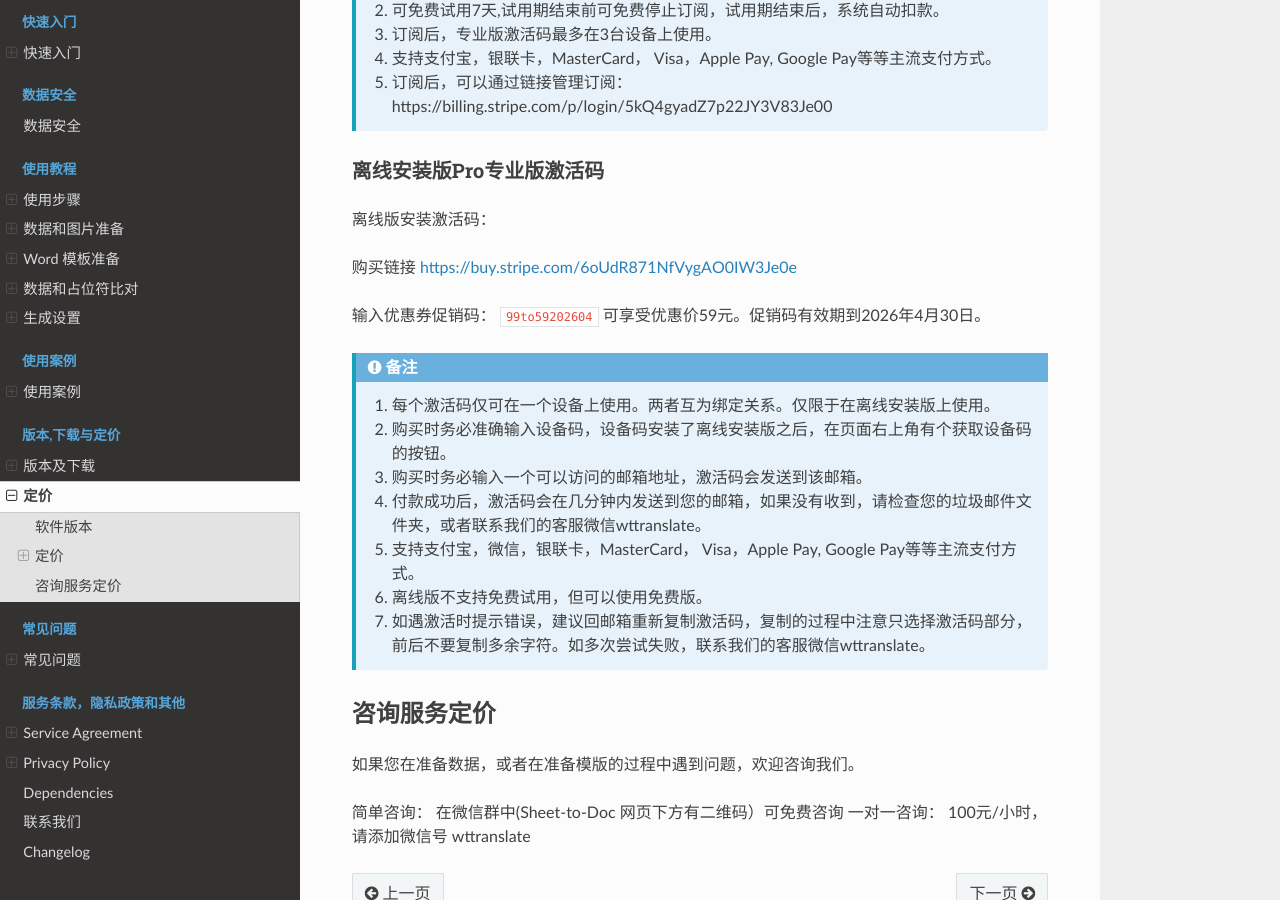
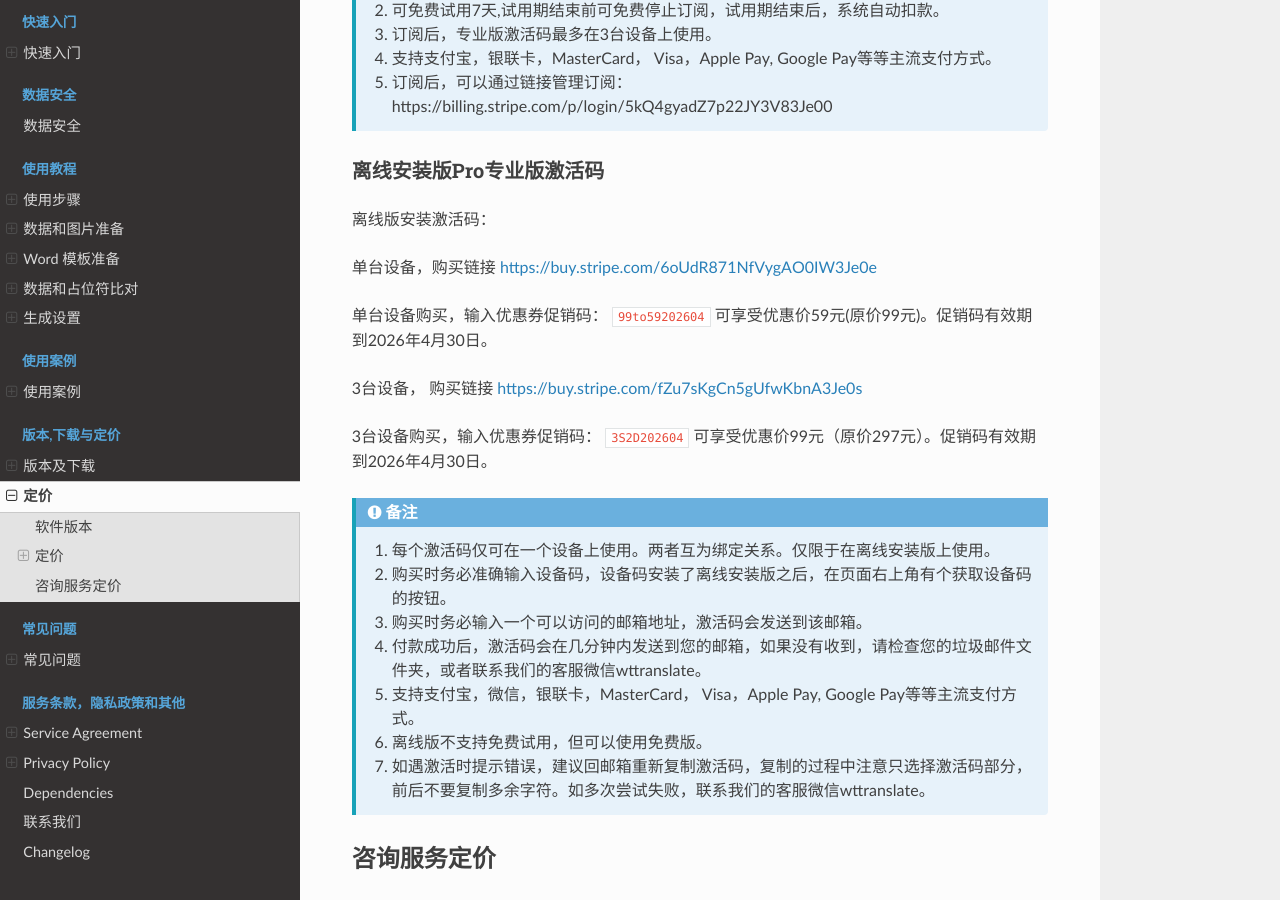
Before and after one commit to he-yang/sheet-to-doc-zh-cn, a Sphinx documentation site: the page built from source/Pricing.md, in a window 1280 px wide and 900 px high, scrolled down 1335 px. Built offline with Sphinx 7.4.7 and the Read the Docs theme 3.1.0, drawn with Linux system fonts in a browser that asks for light colours.

Commit message:
update stripe link

```diff
--- a/source/Pricing.md
+++ b/source/Pricing.md
@@ -50,9 +50,13 @@
 
 离线版安装激活码：
 
-购买链接 [https://buy.stripe.com/6oUdR871NfVygAO0IW3Je0e](https://buy.stripe.com/6oUdR871NfVygAO0IW3Je0e)
+单台设备，购买链接 [https://buy.stripe.com/6oUdR871NfVygAO0IW3Je0e](https://buy.stripe.com/6oUdR871NfVygAO0IW3Je0e)
 
-输入优惠券促销码： `99to59202604` 可享受优惠价59元。促销码有效期到2026年4月30日。
+单台设备购买，输入优惠券促销码： `99to59202604` 可享受优惠价59元(原价99元)。促销码有效期到2026年4月30日。
+
+3台设备， 购买链接 [https://buy.stripe.com/fZu7sKgCn5gUfwKbnA3Je0s](https://buy.stripe.com/fZu7sKgCn5gUfwKbnA3Je0s)
+
+3台设备购买，输入优惠券促销码： `3S2D202604` 可享受优惠价99元（原价297元）。促销码有效期到2026年4月30日。
 
 :::{note}
 1. 每个激活码仅可在一个设备上使用。两者互为绑定关系。仅限于在离线安装版上使用。
```
